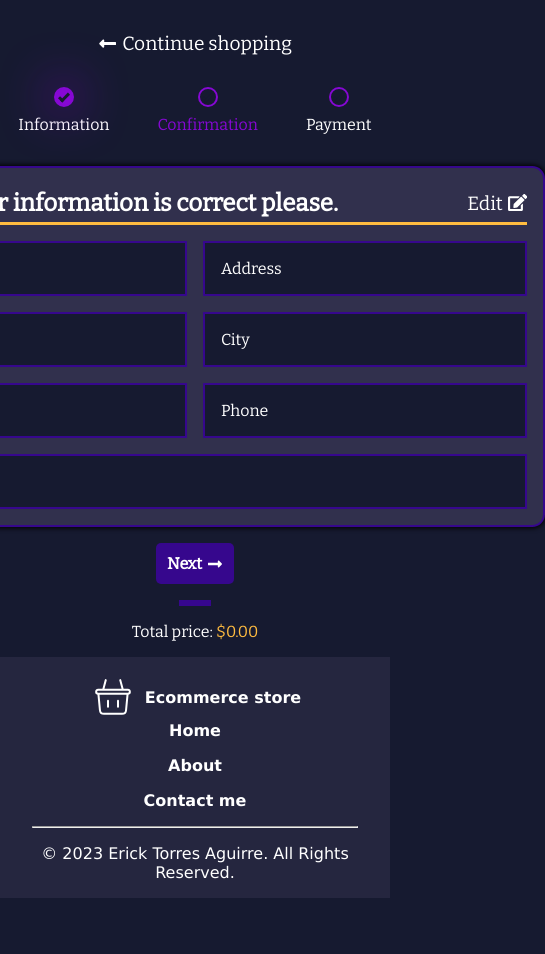
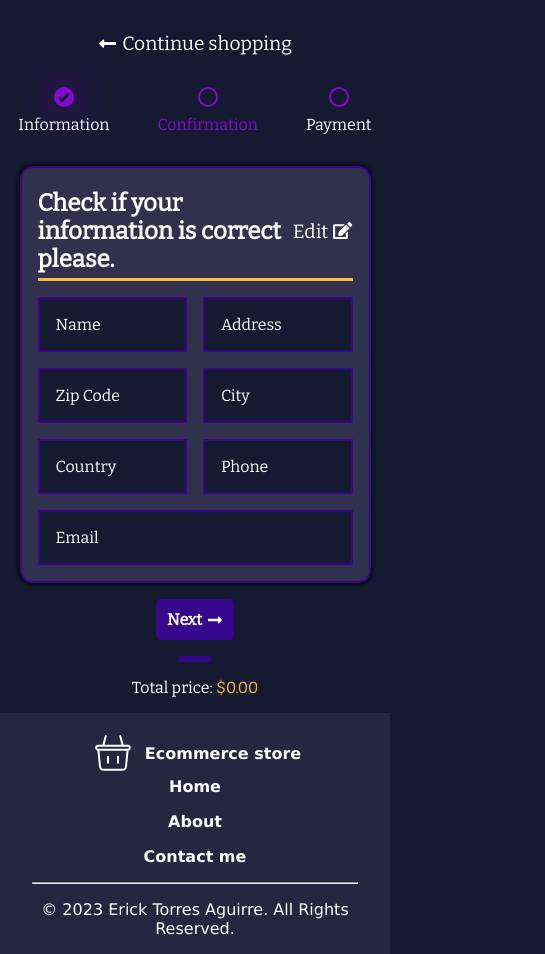
Before and after one commit to Eckry/store-app, a React (Vite) app: page /store-app/checkout/shipping in a window 390 px wide. Shown: the whole page, 545 px wide, since content can reach past the window. Before the commit the page ends 898 px from the top, so only its background shows below. Built offline with nearby package versions, Linux system fonts and the light colour scheme.

Commit message:
add responsive style

```diff
--- a/src/components/styles/ShippingInformation.css
+++ b/src/components/styles/ShippingInformation.css
@@ -87,3 +87,10 @@
   max-width: 200px;
   color: var(--highlight-color-two);
 }
+
+@media (max-width: 1150px) {
+  .shipping-container {
+    width: 90%;
+    max-width: 700px;
+  }
+}
```
